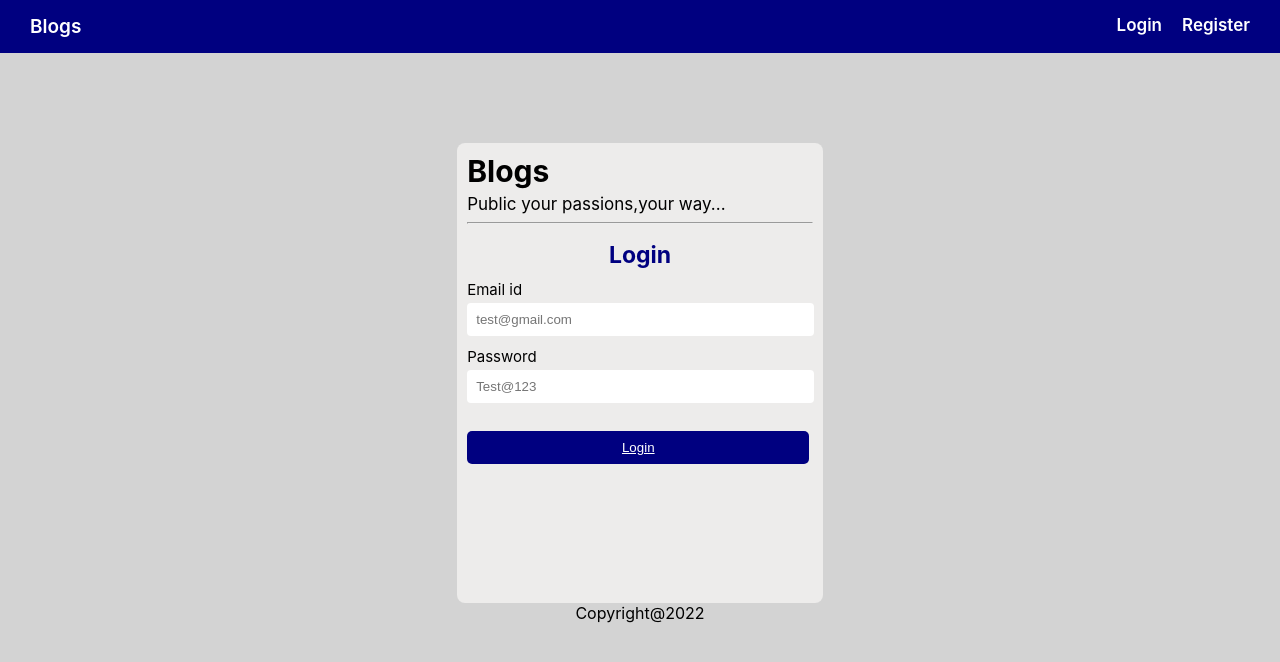
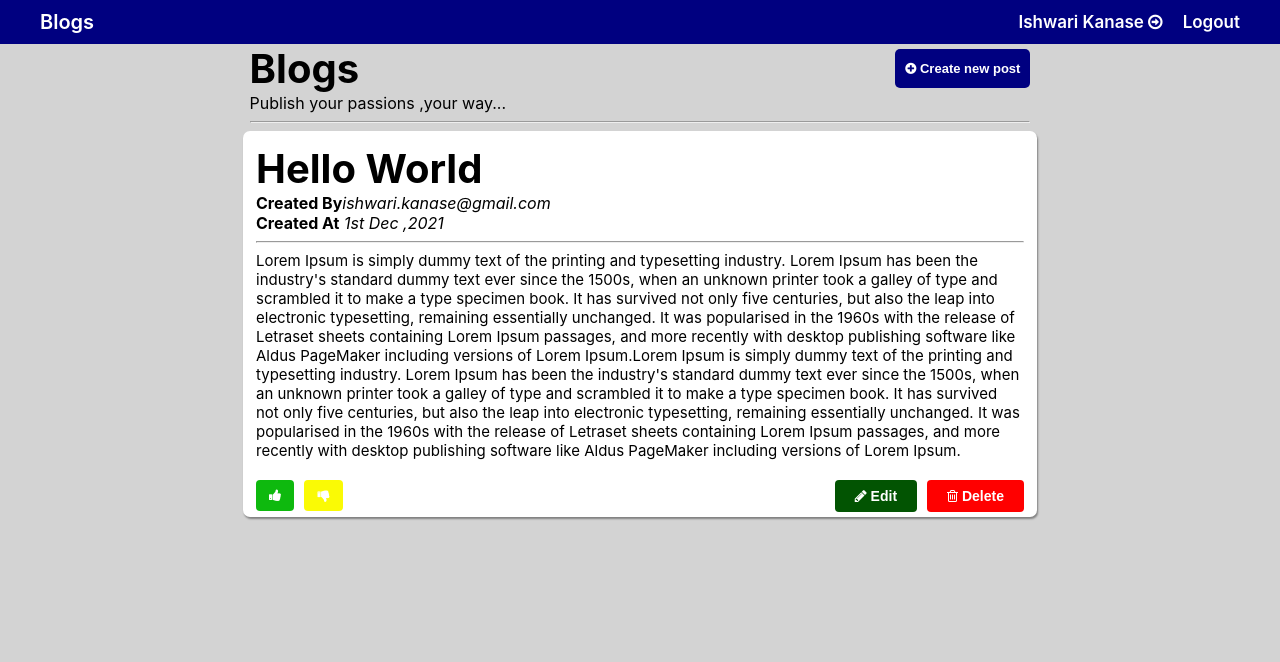
Before and after one commit to AnamikaKute/blogs-app, a React (Create React App) app: page /createnewpost in a window 1280 px wide. Shown: the top 662 px of the page. Built offline with nearby package versions, Linux system fonts and the light colour scheme.

Commit message:
create new post page completed

```diff
--- a/public/index.html
+++ b/public/index.html
@@ -4,6 +4,7 @@
     <meta charset="utf-8" />
     <link rel="icon" href="%PUBLIC_URL%/favicon.ico" />
     <meta name="viewport" content="width=device-width, initial-scale=1" />
+    <link rel="stylesheet" href="https://cdnjs.cloudflare.com/ajax/libs/font-awesome/4.7.0/css/font-awesome.min.css"></link>
     <meta name="theme-color" content="#000000" />
     <meta
       name="description"
--- a/src/App.js
+++ b/src/App.js
@@ -1,10 +1,9 @@
 import logo from './logo.svg';
 import './App.css';
-import Login from './Component/Login/Login';
-
+import CreateNewPost from './Component/CreateNewPost/CreateNewPost';
 function App() {
   return (
-  <Login
+  <CreateNewPost
   />
 
 
--- /dev/null
+++ b/src/Component/CreateNewPost/CreateNewPost.css
@@ -0,0 +1,112 @@
+.MainSectionOfNewPost{
+margin: 0px;
+height: 100vh;
+background-color: lightgray;
+}
+.headerSectionOfNewPost{
+display: flex;
+justify-content: space-between;
+align-items: center;
+padding: 10px 40px;
+background-color: navy;
+color: white;
+}
+.titleOfNewPostPage{
+font-size: 20px;
+font-weight: 600;
+}
+.loginAndRegistrationSectionOfNewPost{
+display: flex;
+gap:20px;
+
+}
+.rightSectionTitlesOfNewPostPage{
+    font-size: 17px;
+    font-weight: 600;
+}
+.headSectionOfNewPost{
+    width: 61%;
+    margin: auto;
+}
+.btnAndTitleSection{
+    display: flex;
+    justify-content: space-between;
+    align-items: center;
+
+}
+.headTitleOfNewPost{
+    font-size: 40px;
+    font-weight: 700;
+}
+.createNewPostBtn{
+    padding: 12px 10px;
+    background-color: navy;
+    color:white;
+    border: none;
+    border-radius: 5px ;
+    font-size: 13px;
+    font-weight: 600;
+
+}
+
+
+.innerBoxOfNewPost{
+    width: 60%;
+    height: 45vh;
+    padding: 13px;
+    margin: auto;
+    border-radius: 7px;
+    background-color: #ffffff;
+    box-shadow: 1px 2px 2px grey ;
+}
+.helloWorldTitle{
+    font-size: 40px;
+    font-weight: 700;
+}
+.paragraphSectionOfNewPost{
+    font-size: 15px;
+}
+.btnSectionOfNewPost{
+    margin-top: 20px;
+    display: flex;
+    justify-content: space-between;
+    gap:10px;
+}
+.likeButton{
+padding: 8px 13px;
+background-color: rgb(14, 185, 14);
+color:white;
+border: none;
+border-radius: 4px;
+
+}
+.dislikeButton{
+padding: 8px 13px;
+background-color: rgb(250, 250, 5);
+border: none;
+color:white;
+border-radius: 4px;
+
+}
+.editButton{
+padding: 8px 20px;
+background-color:rgb(2, 84, 2) ;
+color:white;
+border: none;
+border-radius: 4px;
+font-size: 14px;
+font-weight: 600;
+}
+.deleteButton{
+padding: 8px 20px;
+background-color:red ;
+color:white;
+border: none;
+border-radius: 4px;
+font-size: 14px;
+font-weight: 600;
+}
+.buttonsOfNewPost{
+    display: flex;
+    gap:10px;
+}
--- /dev/null
+++ b/src/Component/CreateNewPost/CreateNewPost.js
@@ -0,0 +1,52 @@
+import './CreateNewPost.css';
+function CreateNewPost() {
+    return (
+        <div className='MainSectionOfNewPost'>
+            <div className='headerSectionOfNewPost'>
+                <div className='titleOfNewPostPage'>Blogs</div>
+                <div className='loginAndRegistrationSectionOfNewPost'>
+                    <div className='rightSectionTitlesOfNewPostPage'>Ishwari Kanase   <i class="fa fa-arrow-circle-o-right" aria-hidden="true"></i></div>
+                    <div className='rightSectionTitlesOfNewPostPage'>Logout</div>
+                </div>
+
+            </div>
+            <div className='headSectionOfNewPost'>
+                <div className='btnAndTitleSection'>
+                    <div className='headTitleOfNewPost'>Blogs</div>
+                    <div><button className='createNewPostBtn'><i class="fa fa-plus-circle " aria-hidden="true"></i>  Create new post</button></div>
+
+                </div>
+                <div className='subTitleSectionOfNewPost'>
+                    Publish your passions ,your way...
+                    <hr />
+                </div>
+            </div>
+            <div className='innerBoxOfNewPost'>
+                <div className='helloWorldTitle'>Hello World</div>
+                <div><strong>Created By</strong><em>ishwari.kanase@gmail.com</em></div>
+                <div><strong>Created At</strong> <em>1st Dec ,2021</em></div>
+                <hr />
+                <div className='paragraphSectionOfNewPost'>
+                Lorem Ipsum is simply dummy text of the printing and typesetting industry. Lorem Ipsum has been the industry's standard dummy text ever since the 1500s, when an
+                unknown printer took a galley of type and scrambled it to make a type specimen book. It has survived not only five centuries, but also the leap into electronic typesetting, remaining essentially unchanged. It was popularised in the 1960s with the release of Letraset sheets containing Lorem Ipsum passages, and more recently
+                with desktop publishing software like Aldus PageMaker including versions of Lorem Ipsum.Lorem Ipsum is simply dummy text of the printing and typesetting
+                industry. Lorem Ipsum has been the industry's standard dummy text ever since the 1500s, when an unknown printer took a galley of type and scrambled it to make a
+                type specimen book. It has survived not only five centuries, but also the leap into electronic typesetting, remaining essentially unchanged. It was popularised in the
+                1960s with the release of Letraset sheets containing Lorem Ipsum passages, and more recently with desktop publishing software like Aldus PageMaker including
+                versions of Lorem Ipsum.
+                </div>
+                <div className='btnSectionOfNewPost'>
+                    <div className='buttonsOfNewPost'>
+                    <div><button className='likeButton'><i class="fa fa-thumbs-up" aria-hidden="true"></i></button></div>
+                    <div><button className='dislikeButton'><i class="fa fa-thumbs-down" aria-hidden="true"></i></button></div>
+                    </div>
+                    <div className='buttonsOfNewPost'>
+                        <div><button className='editButton'><i class="fa fa-pencil" aria-hidden="true"></i>  Edit</button></div>
+                    <div><button className='deleteButton'><i class="fa fa-trash-o" aria-hidden="true"></i>  Delete</button></div>
+                    </div>
+                </div>
+            </div>
+        </div>
+    )
+}
+export default CreateNewPost;
```
